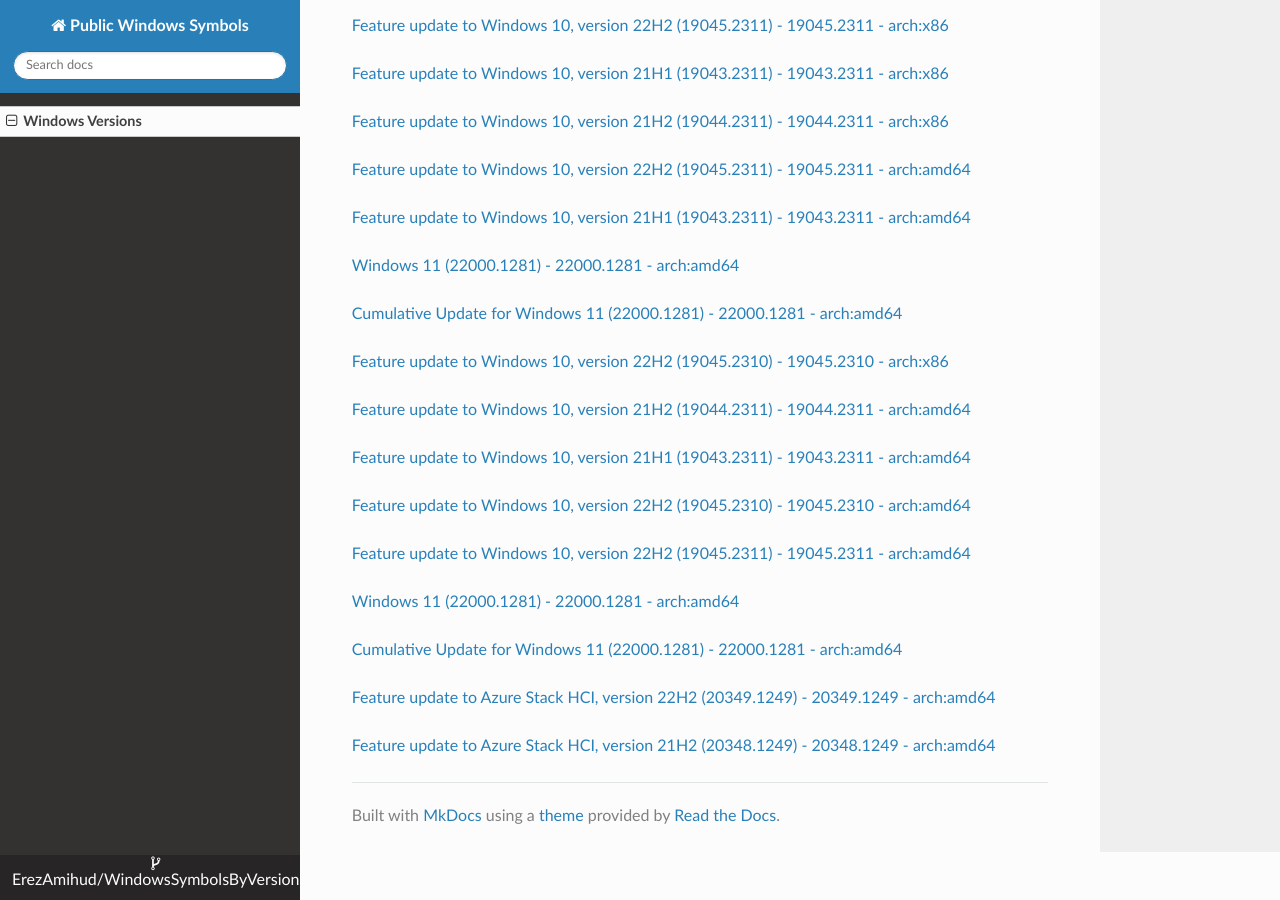
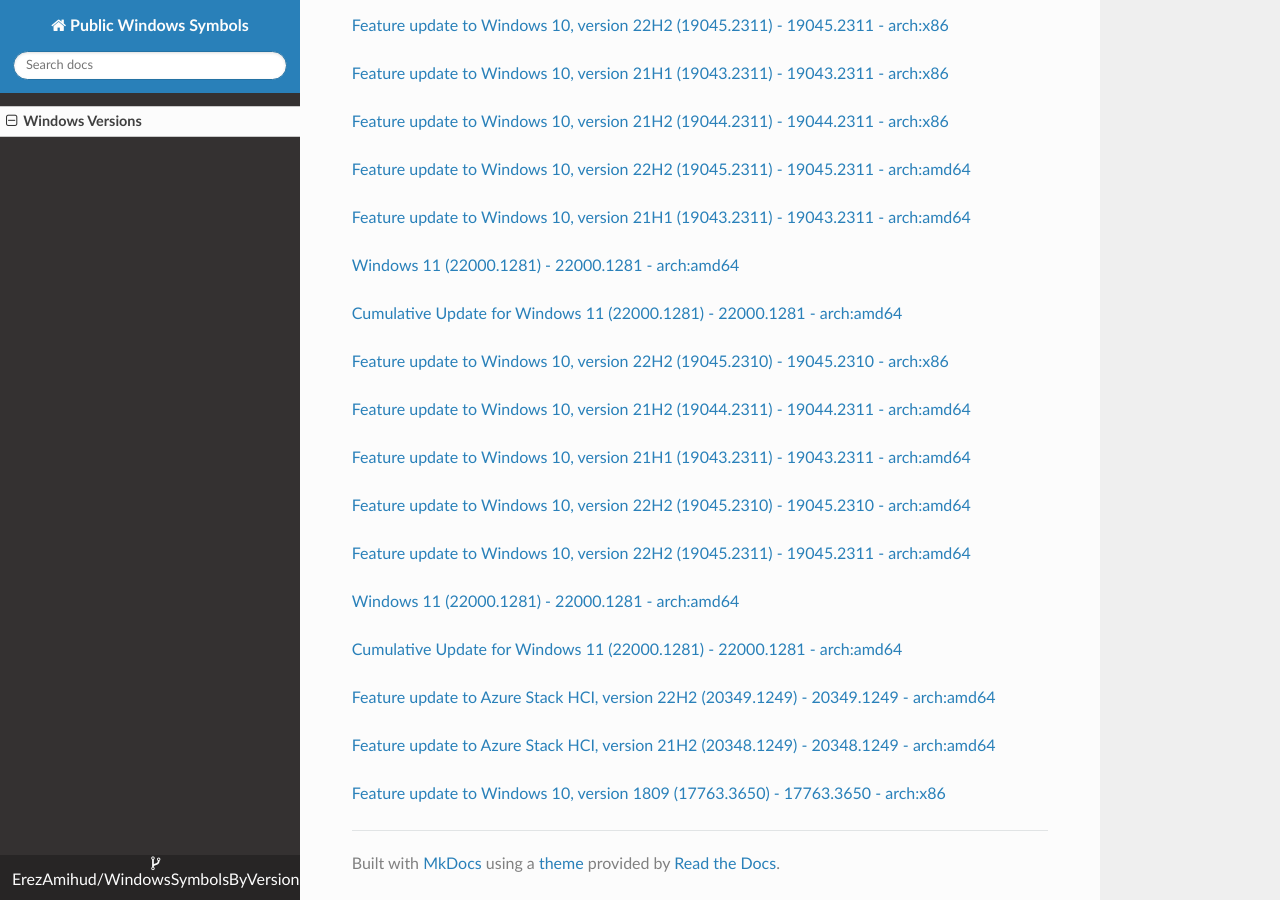
Before and after one commit to ErezAmihud/WindowsSymbolsByVersion, an MkDocs documentation site: the page built from docs/index.md, in a window 1280 px wide and 900 px high, scrolled down 45173 px. Built offline with MkDocs 1.6.1, drawn with Linux system fonts in a browser that asks for light colours; nearby versions of some CDN libraries.

Commit message:
Automated commit, add manifest for c2c51a80-aa7e-4c6b-af5a-e1d2235c5121

```diff
--- a/docs/index.md
+++ b/docs/index.md
@@ -2653,3 +2653,6 @@
 
 
 [Feature update to Azure Stack HCI, version 21H2 (20348.1249) - 20348.1249 - arch:amd64](https://github.com/ErezAmihud/WindowsSymbolsByVersion/blob/main/manifests/e1f8c5b0-6e60-4eb4-947a-37bf5957ff5a.manifest)
+
+
+[Feature update to Windows 10, version 1809 (17763.3650) - 17763.3650 - arch:x86](https://github.com/ErezAmihud/WindowsSymbolsByVersion/blob/main/manifests/c2c51a80-aa7e-4c6b-af5a-e1d2235c5121.manifest)
```
Also changed, not shown: process_builds.json (+1 -1 lines), 1 other file.
